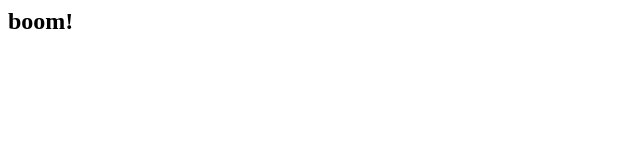
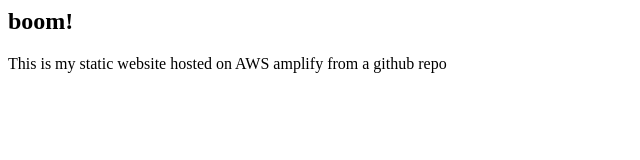
Before and after one commit to KodySimpson/aws-test, a plain HTML site: page index.html in a window 1280 px wide. Shown: the whole page, without its empty margins (0-640 px from the left). Drawn offline with Linux system fonts and the light colour scheme.

Commit message:
Update index.html

```diff
--- a/index.html
+++ b/index.html
@@ -1 +1,3 @@
 <h2>boom!</h2>
+
+This is my static website hosted on AWS amplify from a github repo
```
